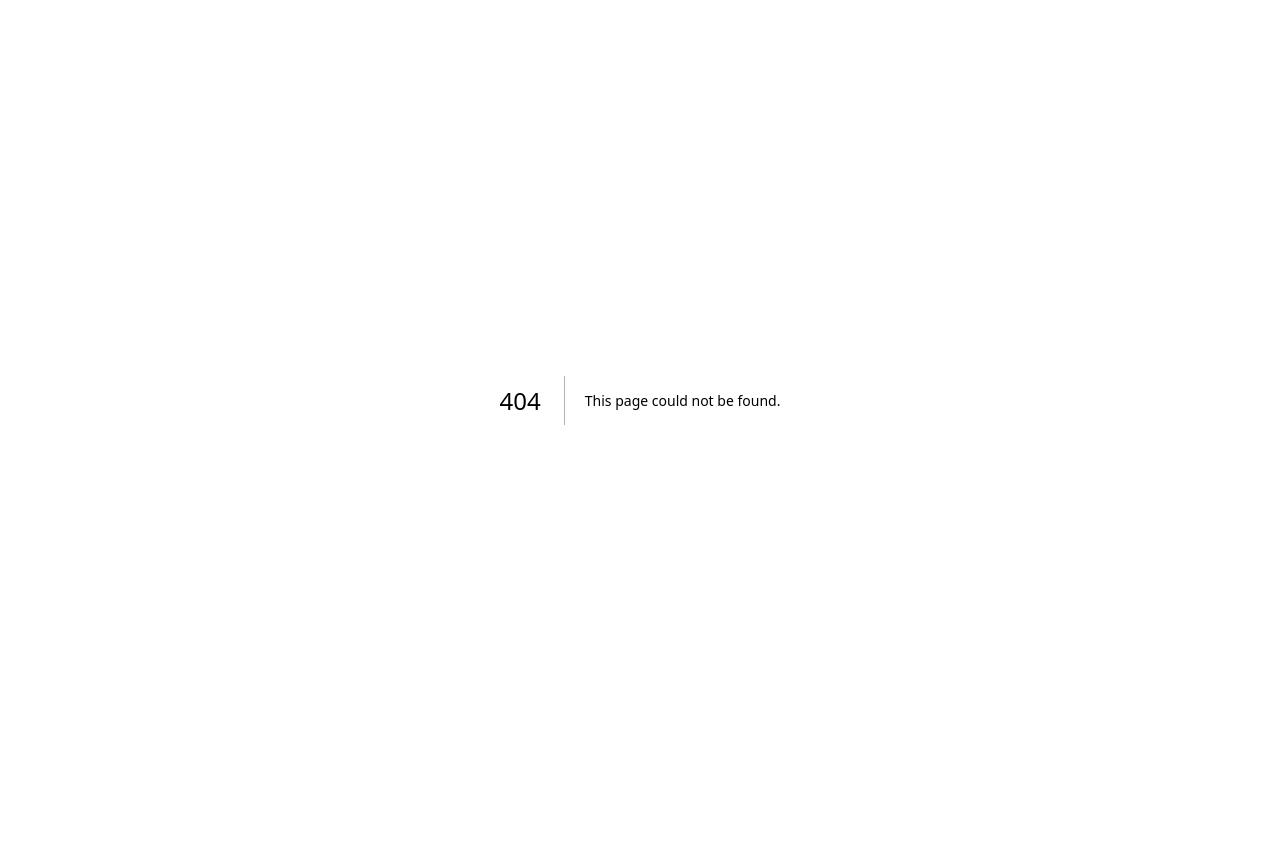
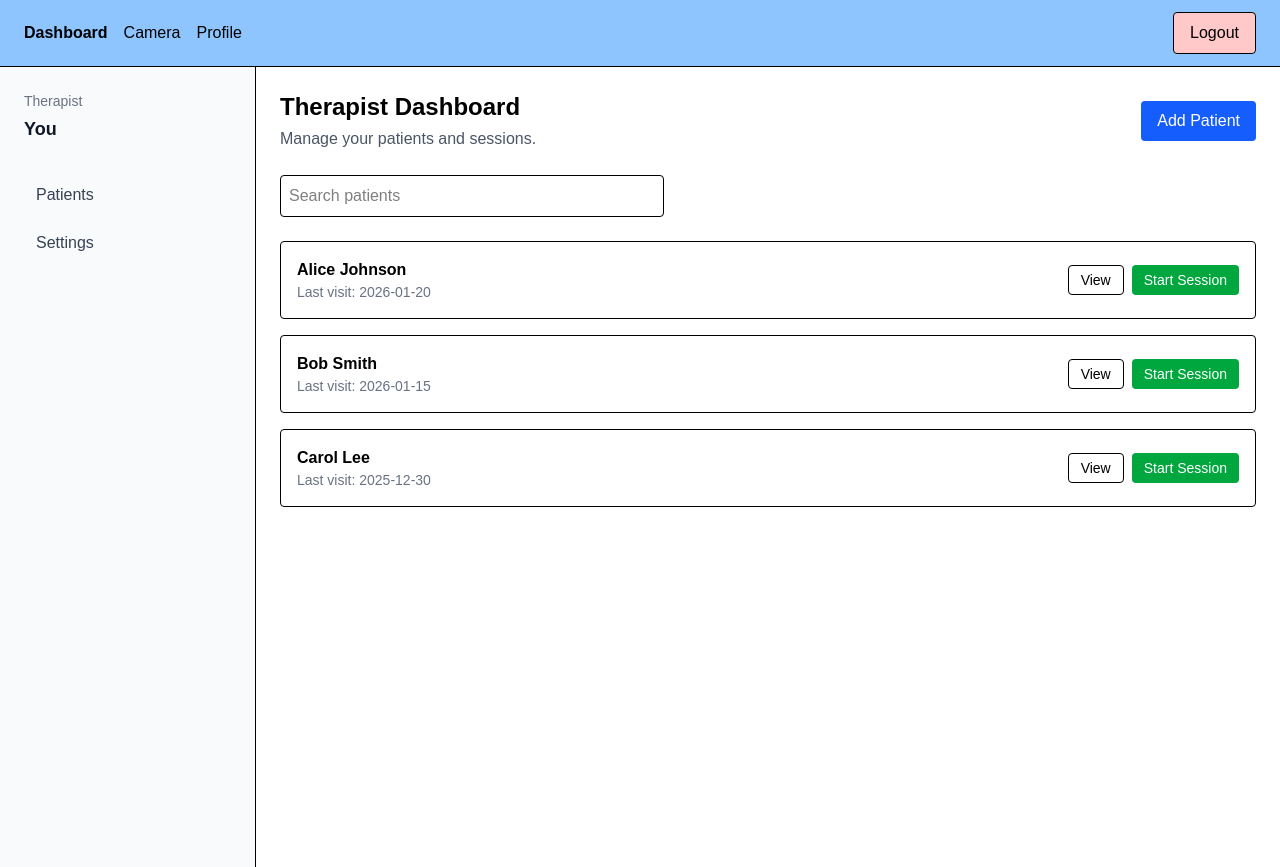
Before and after one commit to RyanCodesling/Postural, a Next.js app in the folder web/: page /dashboard/therapist in a window 1280 px wide. Before the commit this address had no page. Before the commit the page ends 800 px from the top, so only its background shows below. Built offline with nearby package versions, Linux system fonts and the light colour scheme.

Commit message:
Added Therapist Dashboard
Added dashboard for therapist side.

```diff
--- /dev/null
+++ b/web/src/app/(app)/dashboard/therapist/page.tsx
@@ -0,0 +1,90 @@
+"use client";
+
+import { useState } from "react";
+import Link from "next/link";
+
+type Patient = { id: string; name: string; lastVisit: string };
+
+const SAMPLE: Patient[] = [
+  { id: "p1", name: "Alice Johnson", lastVisit: "2026-01-20" },
+  { id: "p2", name: "Bob Smith", lastVisit: "2026-01-15" },
+  { id: "p3", name: "Carol Lee", lastVisit: "2025-12-30" },
+];
+
+export default function TherapistDashboardPage() {
+  const [query, setQuery] = useState("");
+  const [patients] = useState<Patient[]>(SAMPLE);
+
+  const filtered = patients.filter((p) =>
+    p.name.toLowerCase().includes(query.toLowerCase())
+  );
+
+  return (
+    <div className="min-h-screen flex bg-white">
+      <aside className="w-64 bg-gray-50 border-r p-6">
+        <div className="mb-8">
+          <div className="text-sm text-gray-500">Therapist</div>
+          <div className="mt-1 text-lg font-semibold text-gray-900">You</div>
+        </div>
+
+        <nav aria-label="Therapist navigation">
+          <ul className="space-y-2">
+            <li>
+              <Link
+                href="/dashboard/therapist"
+                className="flex items-center px-3 py-2 rounded text-gray-700 hover:bg-gray-100"
+              >
+                <span className="mr-3">Patients</span>
+              </Link>
+            </li>
+            <li>
+              <a className="flex items-center px-3 py-2 rounded text-gray-700 hover:bg-gray-100" href="#">
+                Settings
+              </a>
+            </li>
+          </ul>
+        </nav>
+      </aside>
+
+      <main className="flex-1 p-6">
+        <div className="flex items-center justify-between">
+          <div>
+            <h1 className="text-2xl font-bold">Therapist Dashboard</h1>
+            <p className="text-gray-600 mt-1">Manage your patients and sessions.</p>
+          </div>
+          <div>
+            <button className="px-4 py-2 bg-blue-600 text-white rounded">Add Patient</button>
+          </div>
+        </div>
+
+        <div className="mt-6">
+          <input
+            value={query}
+            onChange={(e) => setQuery(e.target.value)}
+            placeholder="Search patients"
+            className="w-full max-w-sm border p-2 rounded"
+          />
+        </div>
+
+        <div className="mt-6 grid gap-4">
+          {filtered.length === 0 ? (
+            <div className="text-gray-500">No patients found.</div>
+          ) : (
+            filtered.map((p) => (
+              <div key={p.id} className="flex items-center justify-between p-4 border rounded">
+                <div>
+                  <div className="font-semibold">{p.name}</div>
+                  <div className="text-sm text-gray-500">Last visit: {p.lastVisit}</div>
+                </div>
+                <div className="flex gap-2">
+                  <Link href={`/dashboard/therapist/patients/${p.id}`} className="px-3 py-1 border rounded text-sm">View</Link>
+                  <button className="px-3 py-1 bg-green-600 text-white rounded text-sm">Start Session</button>
+                </div>
+              </div>
+            ))
+          )}
+        </div>
+      </main>
+    </div>
+  );
+}
```
